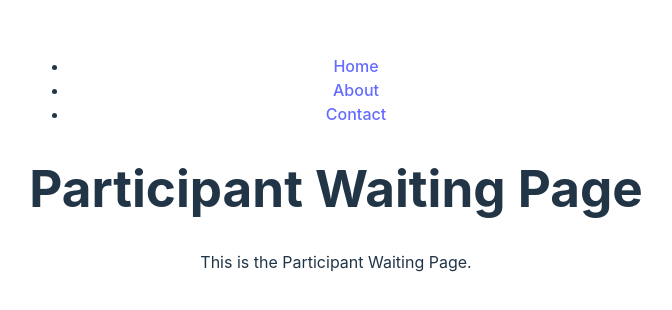
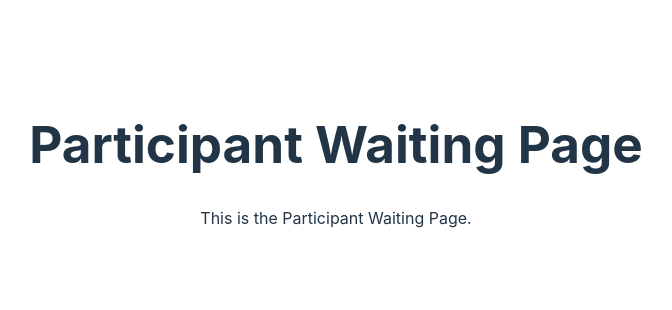
Before and after one commit to tramadan-up/meetup, a React (Vite) app: page /meetup/participant in a window 1280 px wide. Shown: the part 236-546 px from the top of the page, without its empty margins (304-976 px from the left). Built offline with nearby package versions, Linux system fonts and the light colour scheme.

Commit message:
reconfig routing

```diff
--- a/src/App.tsx
+++ b/src/App.tsx
@@ -1,4 +1,4 @@
-import { BrowserRouter as Router, Route, Routes, Link} from "react-router-dom";
+import { BrowserRouter as Router, Route, Routes } from "react-router-dom";
 import LoginPage from "./pages/LoginPage.tsx";
 import CoordinatorMeetingCreationPage from "./pages/CoordinatorMeetingCreationPage.tsx";
 import ParticipantWaitingPage from "./pages/ParticipantWaitingPage.tsx";
@@ -8,14 +8,6 @@ function App() {
   return (
     <>
         <Router>
-            <nav>
-                <ul>
-                    <li><Link to="/meetup/">Home</Link></li>
-                    <li><Link to="/meetup/coordinator">About</Link></li>
-                    <li><Link to="/meetup/participant">Contact</Link></li>
-                </ul>
-            </nav>
-
             <Routes>
                 <Route path="/meetup/" element={<LoginPage />} />
                 <Route path="/meetup/coordinator" element={<CoordinatorMeetingCreationPage />} />
--- a/src/pages/CoordinatorMeetingCreationPage.tsx
+++ b/src/pages/CoordinatorMeetingCreationPage.tsx
@@ -6,6 +6,6 @@ function CoordinatorMeetingCreationPage() {
             <p>This is the Meeting Creation Page.</p>
         </div>
     );
-};
+}
 
 export default CoordinatorMeetingCreationPage;
--- a/src/pages/LoginPage.tsx
+++ b/src/pages/LoginPage.tsx
@@ -1,11 +1,22 @@
+import { useNavigate } from 'react-router-dom';
 
 function LoginPage() {
+    const navigate = useNavigate();
+    const handleCoordinatorClick = () => {
+        navigate('/coordinator');
+    };
+    const handleParticipantClick = () => {
+        navigate('/participant');
+    };
+
     return (
         <div>
-            <h1>Login Page</h1>
-            <p>This is the Login Page.</p>
+            <button onClick={handleCoordinatorClick}>Create a Meeting (Coordinator)</button>
+            <button onClick={handleParticipantClick}>Join a Meeting (Participant)</button>
         </div>
-    );
-};
+
+    )
+        ;
+}
 
 export default LoginPage;
--- a/src/pages/ParticipantWaitingPage.tsx
+++ b/src/pages/ParticipantWaitingPage.tsx
@@ -6,6 +6,6 @@ function ParticipantWaitingPage() {
             <p>This is the Participant Waiting Page.</p>
         </div>
     );
-};
+}
 
 export default ParticipantWaitingPage;
```
